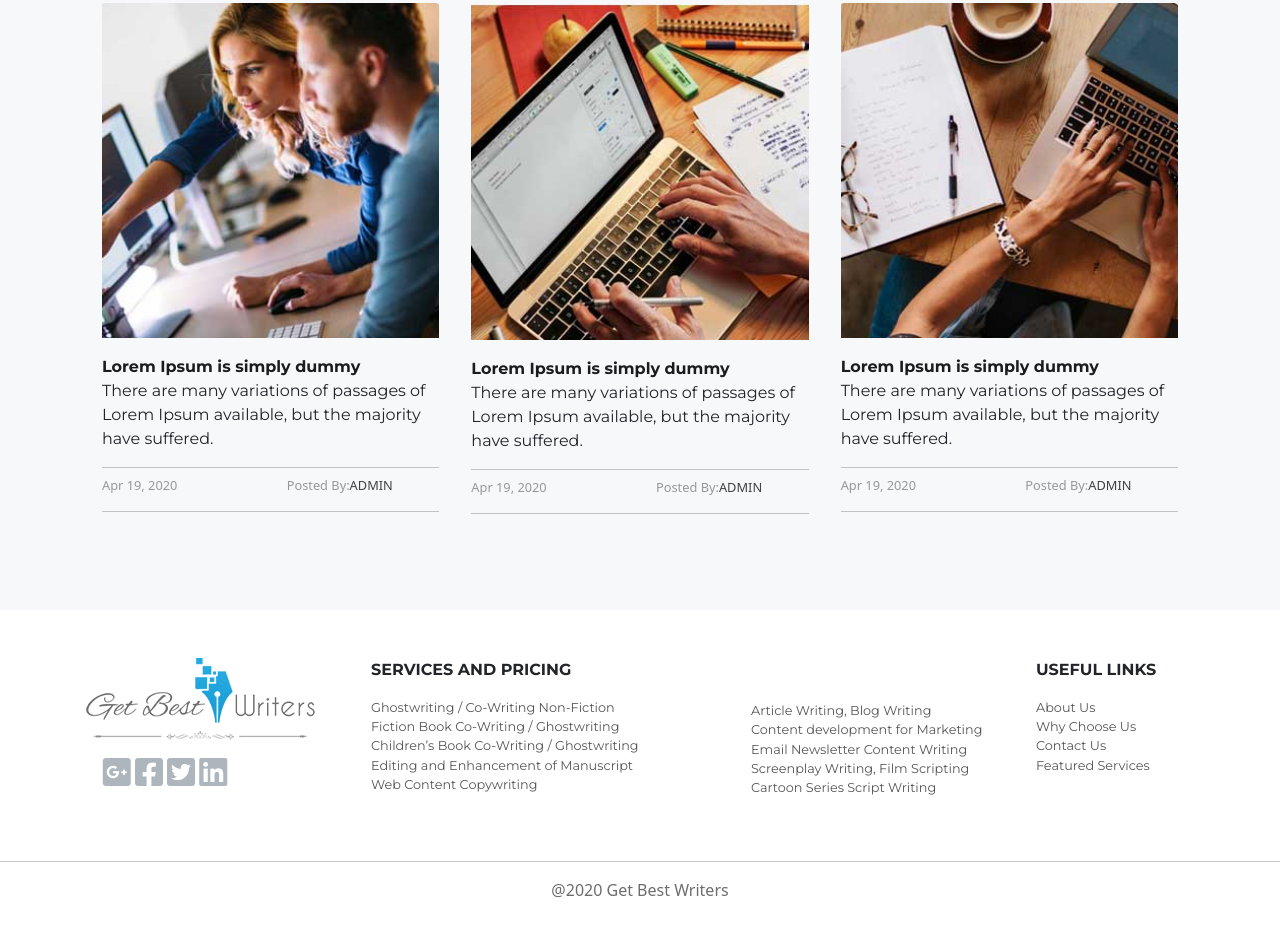
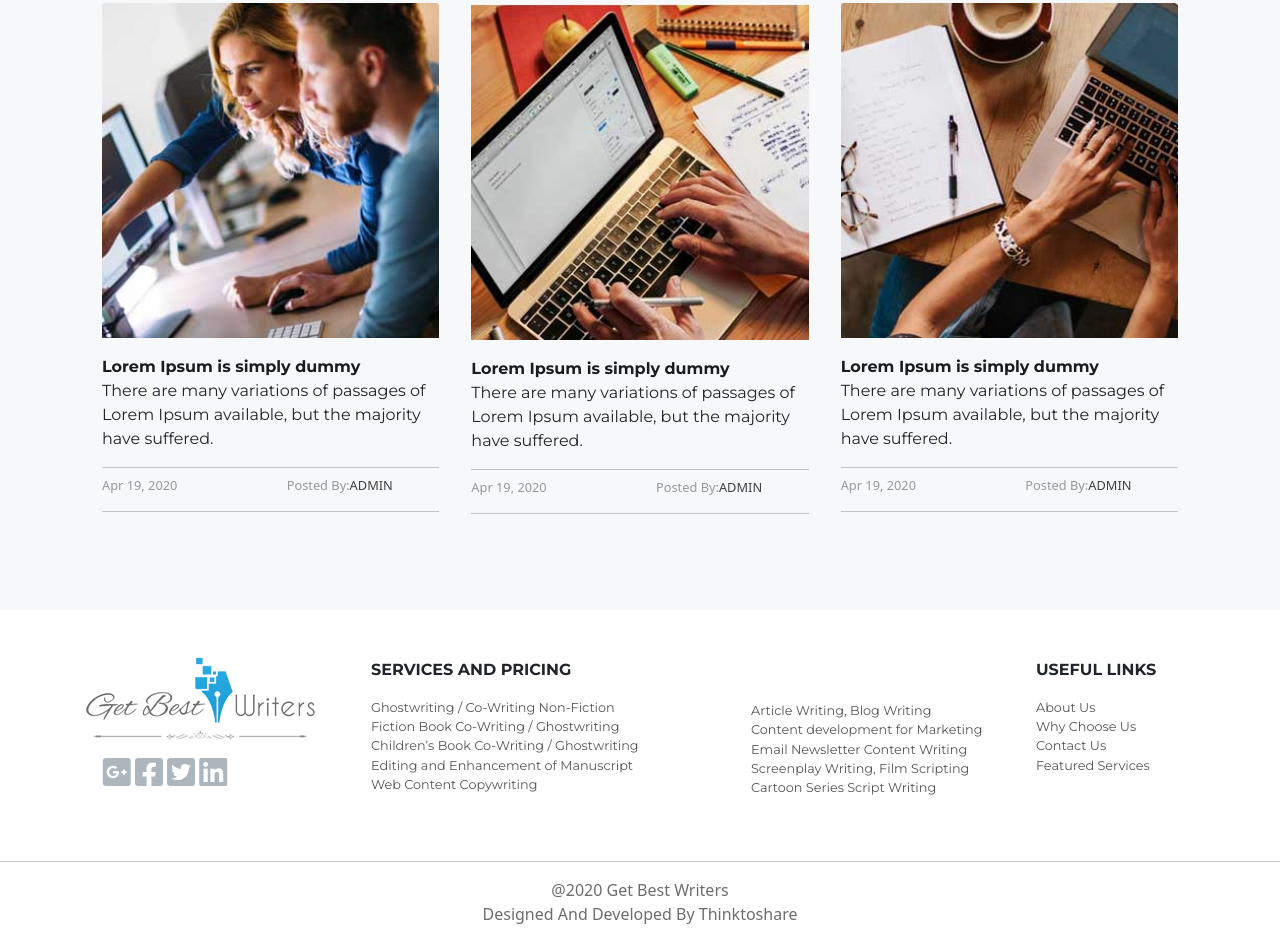
Before and after one commit to Abir-Das/getbestwriter.io, a website built with webpack: page index.html in a window 1280 px wide. Shown: the part 3338-4280 px from the top of the page. Before the commit the page ends 4256 px from the top, so only its background shows below. Built offline with nearby package versions, Linux system fonts and the light colour scheme.

Commit message:
Update index.html

```diff
--- a/index.html
+++ b/index.html
@@ -303,7 +303,7 @@
 	<!-- footer ribbon section -->
 	<section class="footer-section">
 		<div class="col-12 col-md-12 col-lg-12">
-			<p class="copyright text-center">@2020 Get Best Writers</p>
+			<p class="copyright text-center">@2020 Get Best Writers<br>Designed And Developed By Thinktoshare</p>
 		</div>
 	</section>
 	<!-- end footer ribbon section -->
```
